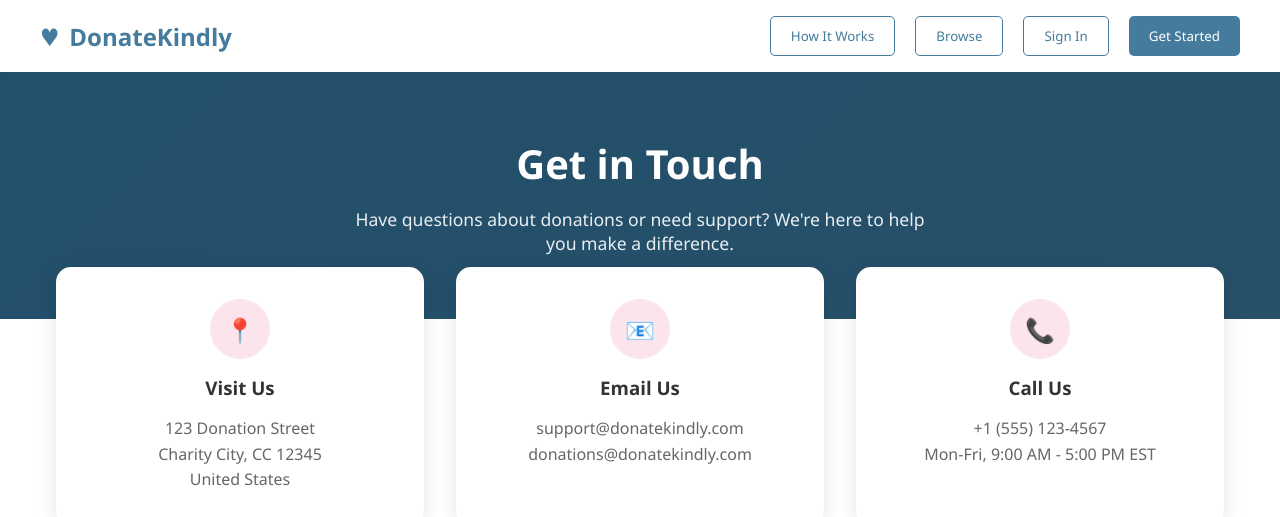
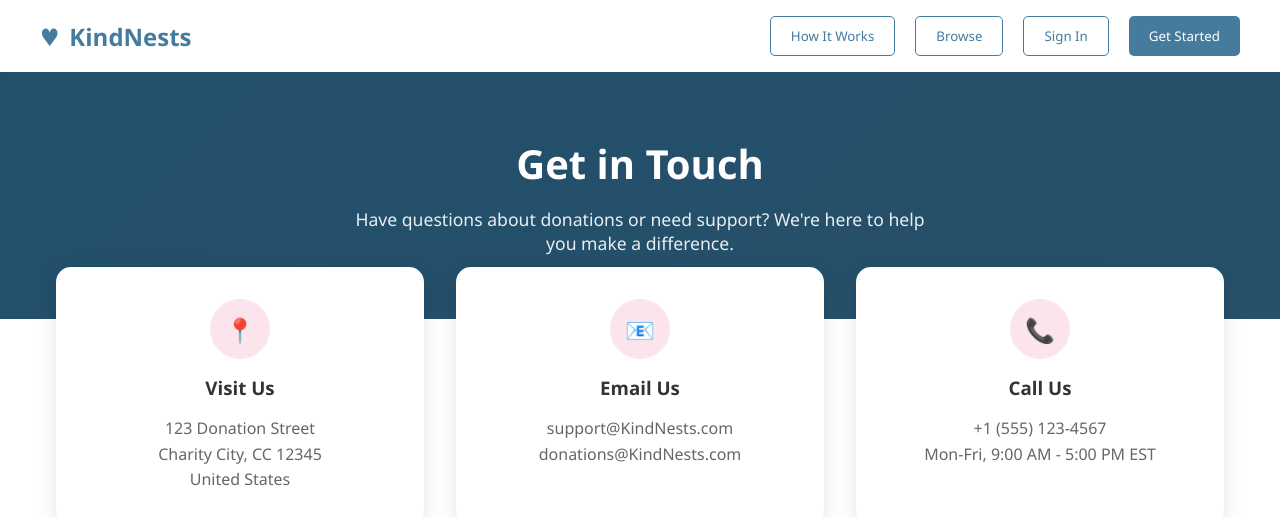
Before and after one commit to Nis272175/kindnest2, a website: page contact.html in a window 1280 px wide. Shown: the top 517 px of the page. Drawn offline with Linux system fonts and the light colour scheme.

Commit message:
Update contact.html front-end

```diff
--- a/contact.html
+++ b/contact.html
@@ -3,7 +3,7 @@
   <head>
     <meta charset="UTF-8" />
     <meta name="viewport" content="width=device-width, initial-scale=1.0" />
-    <title>Contact Us - DonateKindly</title>
+    <title>Contact Us - KindNests</title>
     <style>
       * {
         margin: 0;
@@ -218,7 +218,7 @@
       <div class="nav-container">
         <a href="index.html" class="logo">
           <span>♥</span>
-          <span>DonateKindly</span>
+          <span>KindNests</span>
         </a>
         <div class="nav-links">
           <button class="btn btn-outline" id="hiw">How It Works</button>
@@ -248,7 +248,7 @@
       <div class="contact-card">
         <div class="contact-icon">📧</div>
         <h3>Email Us</h3>
-        <p>support@donatekindly.com<br />donations@donatekindly.com</p>
+        <p>support@KindNests.com<br />donations@KindNests.com</p>
       </div>
       <div class="contact-card">
         <div class="contact-icon">📞</div>
```
